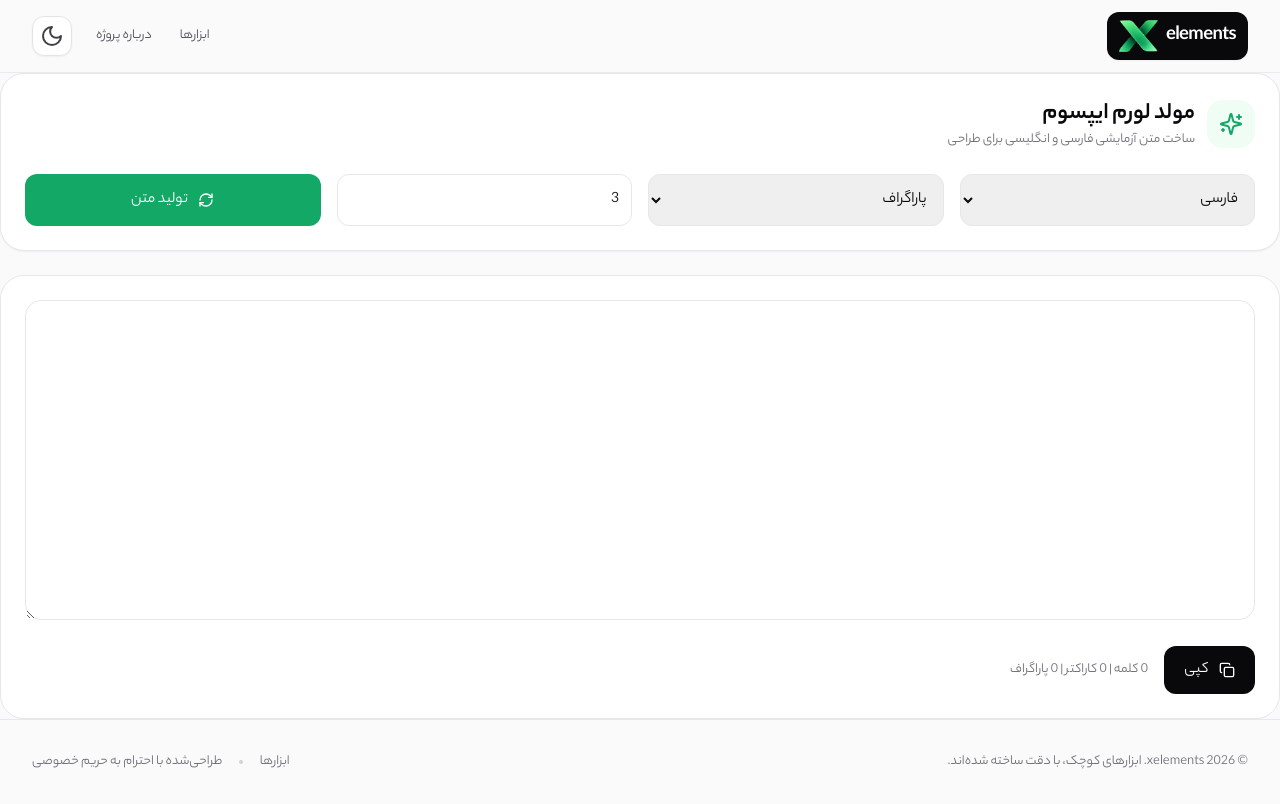
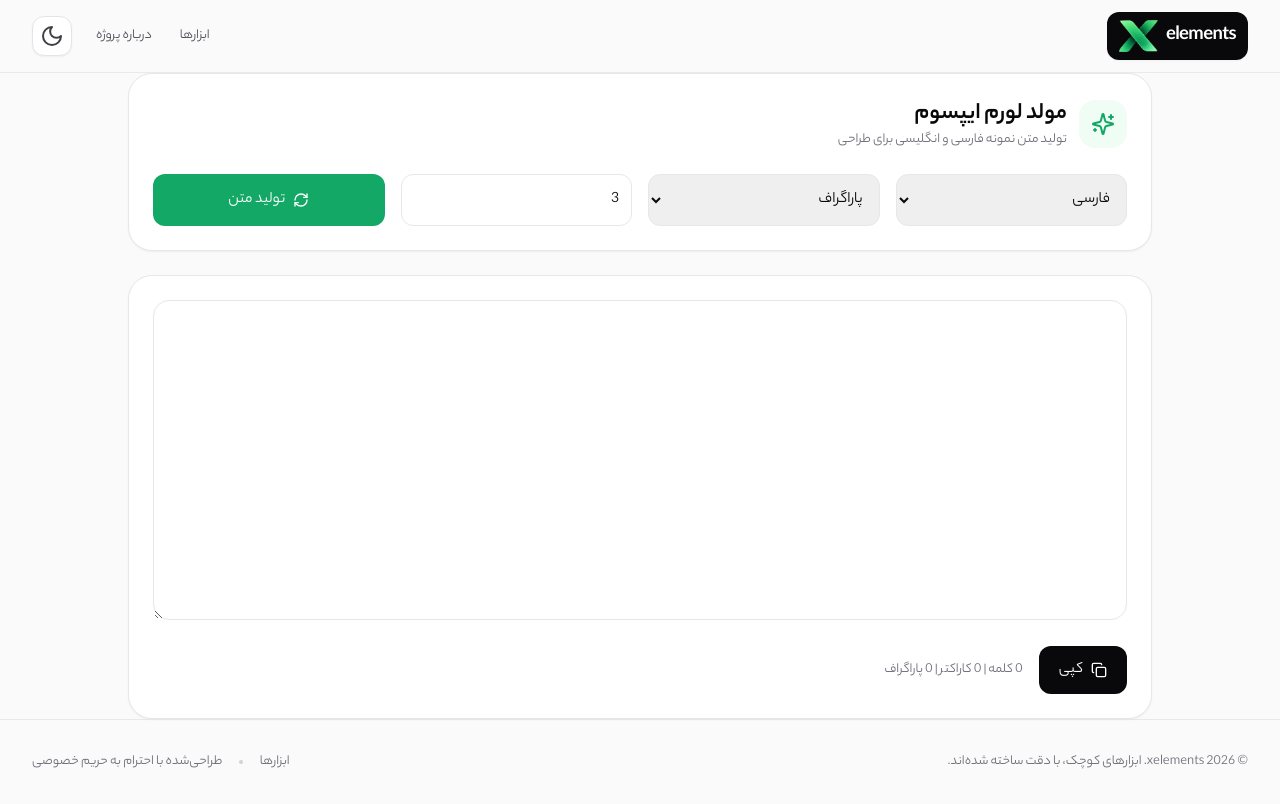
Before and after one commit to arb195/xelements, a Next.js app: page /tools/lorem-generator in a window 1280 px wide. Built offline with nearby package versions, Linux system fonts and the light colour scheme.

Commit message:
re design lorem and improve hover in index cart

```diff
--- a/components/ui/ToolCard.tsx
+++ b/components/ui/ToolCard.tsx
@@ -1,31 +1,50 @@
 "use client";
 
 import Link from "next/link";
-import {motion} from "framer-motion";
-import {ArrowUpRight,Calculator,FileText,ShieldCheck} from "lucide-react";
-import type {ToolDefinition} from "@/lib/tools";
+import { motion } from "framer-motion";
+import { ArrowUpRight, Calculator, FileText, ShieldCheck } from "lucide-react";
+import type { ToolDefinition } from "@/lib/tools";
 
-const icons={calculator:Calculator,password:ShieldCheck,lorem:FileText};
+const icons = {
+  calculator: Calculator,
+  password: ShieldCheck,
+  lorem: FileText,
+};
 
-export function ToolCard({tool}:{tool:ToolDefinition}){
- const Icon=icons[tool.icon];
- return <motion.article
- initial={{opacity:0,y:25}} whileInView={{opacity:1,y:0}}
- whileHover={{y:-12,scale:1.025}}
- transition={{type:"spring",stiffness:220}}
- viewport={{once:true}}
- className="group relative overflow-hidden rounded-3xl border bg-white p-6 shadow-sm transition dark:bg-zinc-900">
- <div className="absolute inset-0 bg-gradient-to-br from-brand-500/0 via-brand-500/0 to-brand-500/10 opacity-0 transition group-hover:opacity-100"/>
+export function ToolCard({ tool }: { tool: ToolDefinition }) {
+  const Icon = icons[tool.icon];
+
+  return (
+    <motion.article
+      initial={{ opacity: 0, y: 20 }}
+      whileInView={{ opacity: 1, y: 0 }}
+      whileHover={{ y: -10, scale: 1.02 }}
+      transition={{ duration: 0.25, ease: "linear" }}
+      viewport={{ once: true }}
+      className="group relative overflow-hidden rounded-3xl border bg-white p-6 shadow-sm transition-all duration-200 ease-linear dark:bg-zinc-900"
+    >
+      <div className="pointer-events-none absolute inset-0 bg-gradient-to-br from-brand-500/0 via-brand-500/5 to-brand-500/20 opacity-0 transition-opacity duration-200 ease-linear group-hover:opacity-100" />
+
       <div className="relative">
- <motion.div whileHover={{rotate:10,scale:1.15}}
- className="flex h-14 w-14 items-center justify-center rounded-2xl bg-brand-50 text-brand-600">
- <Icon/>
+        <motion.div
+          whileHover={{ rotate: 8, scale: 1.12 }}
+          transition={{ duration: 0.18, ease: "linear" }}
+          className="flex h-14 w-14 items-center justify-center rounded-2xl bg-brand-50 text-brand-600"
+        >
+          <Icon />
         </motion.div>
+
         <h3 className="mt-6 text-xl font-bold">{tool.name}</h3>
         <p className="mt-2 text-zinc-600 dark:text-zinc-400">{tool.description}</p>
- <Link className="mt-6 flex items-center justify-between rounded-xl bg-zinc-950 px-4 py-3 text-white hover:bg-brand-600" href={tool.href}>
- باز کردن ابزار <ArrowUpRight/>
+
+        <Link
+          className="mt-6 flex items-center justify-between rounded-xl bg-zinc-950 px-4 py-3 text-white transition-all duration-200 ease-linear hover:bg-brand-600 hover:shadow-lg"
+          href={tool.href}
+        >
+          باز کردن ابزار
+          <ArrowUpRight />
         </Link>
       </div>
     </motion.article>
+  );
 }
--- a/modules/lorem-generator/LoremGenerator.tsx
+++ b/modules/lorem-generator/LoremGenerator.tsx
@@ -1,57 +1,99 @@
 "use client";
 
-import {useState} from "react";
-import {motion} from "framer-motion";
-import {Copy, RefreshCw, Sparkles} from "lucide-react";
-import {generateLorem,getTextStats,LoremType,LoremLanguage} from "./lorem.logic";
+import { useState } from "react";
+import { motion } from "framer-motion";
+import { Check, Copy, RefreshCw, Sparkles } from "lucide-react";
+import { generateLorem, getTextStats, LoremType, LoremLanguage } from "./lorem.logic";
 
-export default function LoremGenerator(){
- const [type,setType]=useState<LoremType>("paragraph");
- const [language,setLanguage]=useState<LoremLanguage>("fa");
- const [amount,setAmount]=useState(3);
- const [text,setText]=useState("");
+export default function LoremGenerator() {
+  const [type, setType] = useState<LoremType>("paragraph");
+  const [language, setLanguage] = useState<LoremLanguage>("fa");
+  const [amount, setAmount] = useState(3);
+  const [text, setText] = useState("");
+  const [copied, setCopied] = useState(false);
 
- const stats=getTextStats(text);
+  const stats = getTextStats(text);
 
- const generate=()=>setText(generateLorem(type,amount,language));
+  const generate = () => {
+    setText(generateLorem(type, amount, language));
+    setCopied(false);
+  };
 
- return <div className="space-y-6" dir="rtl">
-  <motion.section initial={{opacity:0,y:20}} animate={{opacity:1,y:0}}
-   className="rounded-3xl border bg-white p-6 shadow-sm dark:bg-zinc-900">
+  const copyText = async () => {
+    await navigator.clipboard.writeText(text);
+    setCopied(true);
+    setTimeout(() => setCopied(false), 2000);
+  };
+
+  return (
+    <div dir="rtl" className="mx-auto max-w-5xl space-y-6">
+      <motion.section
+        initial={{ opacity: 0, y: 20 }}
+        animate={{ opacity: 1, y: 0 }}
+        className="rounded-3xl border bg-white p-6 shadow-sm dark:bg-zinc-900"
+      >
         <div className="flex items-center gap-3">
-    <motion.div whileHover={{rotate:15,scale:1.1}} className="rounded-2xl bg-brand-50 p-3 text-brand-600">
-     <Sparkles/>
+          <motion.div
+            whileHover={{ rotate: 12, scale: 1.1 }}
+            className="rounded-2xl bg-brand-50 p-3 text-brand-600"
+          >
+            <Sparkles />
           </motion.div>
           <div>
             <h1 className="text-2xl font-bold">مولد لورم ایپسوم</h1>
-     <p className="text-sm text-zinc-500">ساخت متن آزمایشی فارسی و انگلیسی برای طراحی</p>
+            <p className="text-sm text-zinc-500">
+              تولید متن نمونه فارسی و انگلیسی برای طراحی
+            </p>
           </div>
         </div>
 
         <div className="mt-6 grid gap-4 md:grid-cols-4">
-    <select className="rounded-xl border p-3" value={language} onChange={e=>setLanguage(e.target.value as LoremLanguage)}>
-     <option value="fa">فارسی</option><option value="en">English</option>
+          <select className="rounded-xl border p-3" value={language} onChange={(e)=>setLanguage(e.target.value as LoremLanguage)}>
+            <option value="fa">فارسی</option>
+            <option value="en">English</option>
           </select>
-    <select className="rounded-xl border p-3" value={type} onChange={e=>setType(e.target.value as LoremType)}>
-     <option value="paragraph">پاراگراف</option><option value="sentence">جمله</option><option value="word">کلمه</option>
+
+          <select className="rounded-xl border p-3" value={type} onChange={(e)=>setType(e.target.value as LoremType)}>
+            <option value="paragraph">پاراگراف</option>
+            <option value="sentence">جمله</option>
+            <option value="word">کلمه</option>
           </select>
-    <input className="rounded-xl border p-3" type="number" min={1} value={amount} onChange={e=>setAmount(+e.target.value)}/>
-    <button onClick={generate} className="rounded-xl bg-brand-600 text-white transition hover:-translate-y-1 hover:shadow-lg">
-      <RefreshCw className="inline ml-2 h-4 w-4"/> تولید متن
+
+          <input className="rounded-xl border p-3" type="number" min={1} value={amount} onChange={(e)=>setAmount(Number(e.target.value))}/>
+
+          <button onClick={generate} className="rounded-xl bg-brand-600 text-white transition-all duration-200 ease-linear hover:-translate-y-1 hover:shadow-lg">
+            <RefreshCw className="inline ml-2 h-4 w-4" />
+            تولید متن
           </button>
         </div>
       </motion.section>
 
-  <motion.section initial={{opacity:0}} animate={{opacity:1}}
-   className="rounded-3xl border bg-white p-6 dark:bg-zinc-900">
-   <textarea value={text} readOnly className="min-h-80 w-full rounded-2xl border p-4 leading-8"/>
+      <motion.section
+        initial={{ opacity:0 }}
+        animate={{ opacity:1 }}
+        className="rounded-3xl border bg-white p-6 shadow-sm dark:bg-zinc-900"
+      >
+        <textarea
+          value={text}
+          readOnly
+          className="min-h-80 w-full rounded-2xl border p-4 leading-8 outline-none"
+        />
+
         <div className="mt-4 flex flex-wrap items-center gap-4">
-    <button onClick={()=>navigator.clipboard.writeText(text)}
-    className="rounded-xl bg-zinc-950 px-5 py-3 text-white transition hover:scale-105">
-     <Copy className="inline ml-2 h-4 w-4"/> کپی
-    </button>
-    <span className="text-sm text-zinc-500">{stats.words} کلمه | {stats.chars} کاراکتر | {stats.paragraphs} پاراگراف</span>
+          <motion.button
+            whileTap={{ scale: .95 }}
+            onClick={copyText}
+            className="flex items-center rounded-xl bg-zinc-950 px-5 py-3 text-white transition-all duration-200 ease-linear hover:scale-105 hover:bg-brand-600"
+          >
+            {copied ? <Check className="ml-2 h-4 w-4" /> : <Copy className="ml-2 h-4 w-4" />}
+            {copied ? "کپی شد" : "کپی"}
+          </motion.button>
+
+          <span className="text-sm text-zinc-500">
+            {stats.words} کلمه | {stats.chars} کاراکتر | {stats.paragraphs} پاراگراف
+          </span>
         </div>
       </motion.section>
     </div>
+  );
 }
```
Lines whose indentation alone changed are shown as unchanged.
